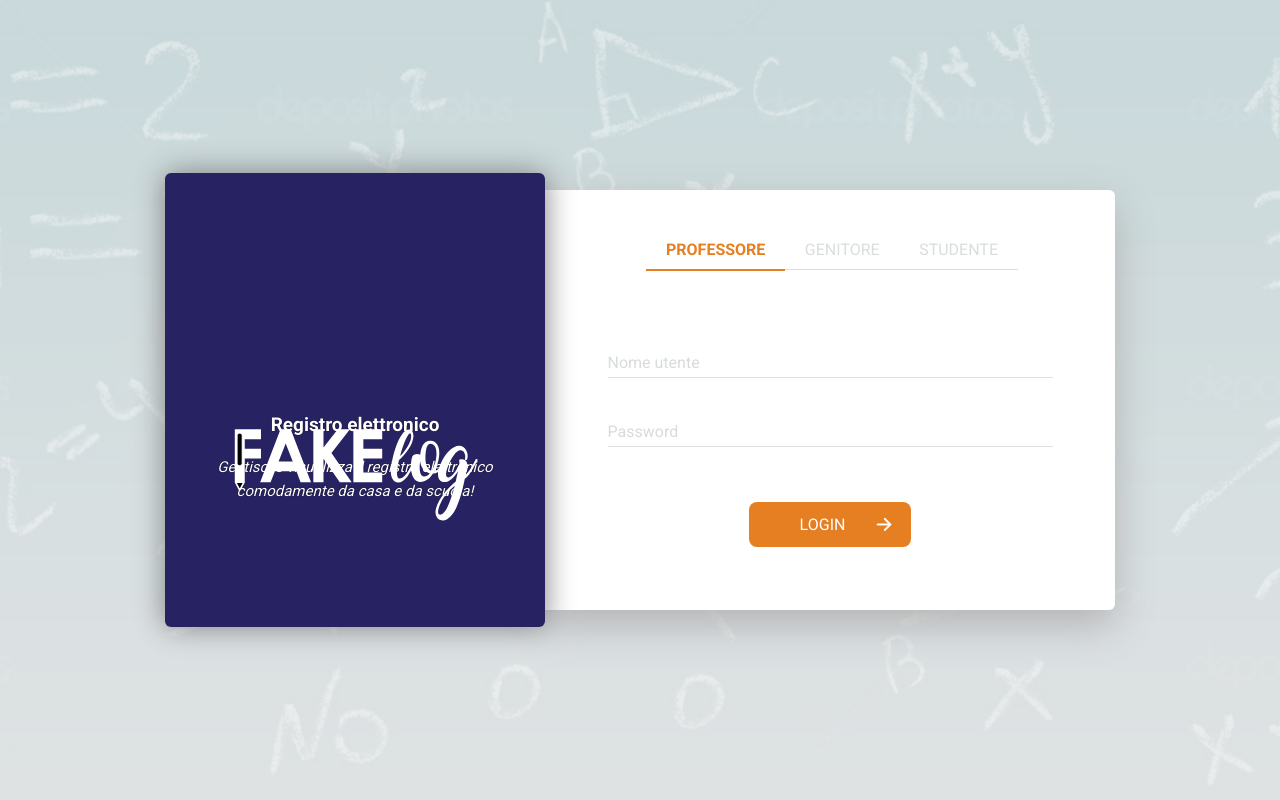
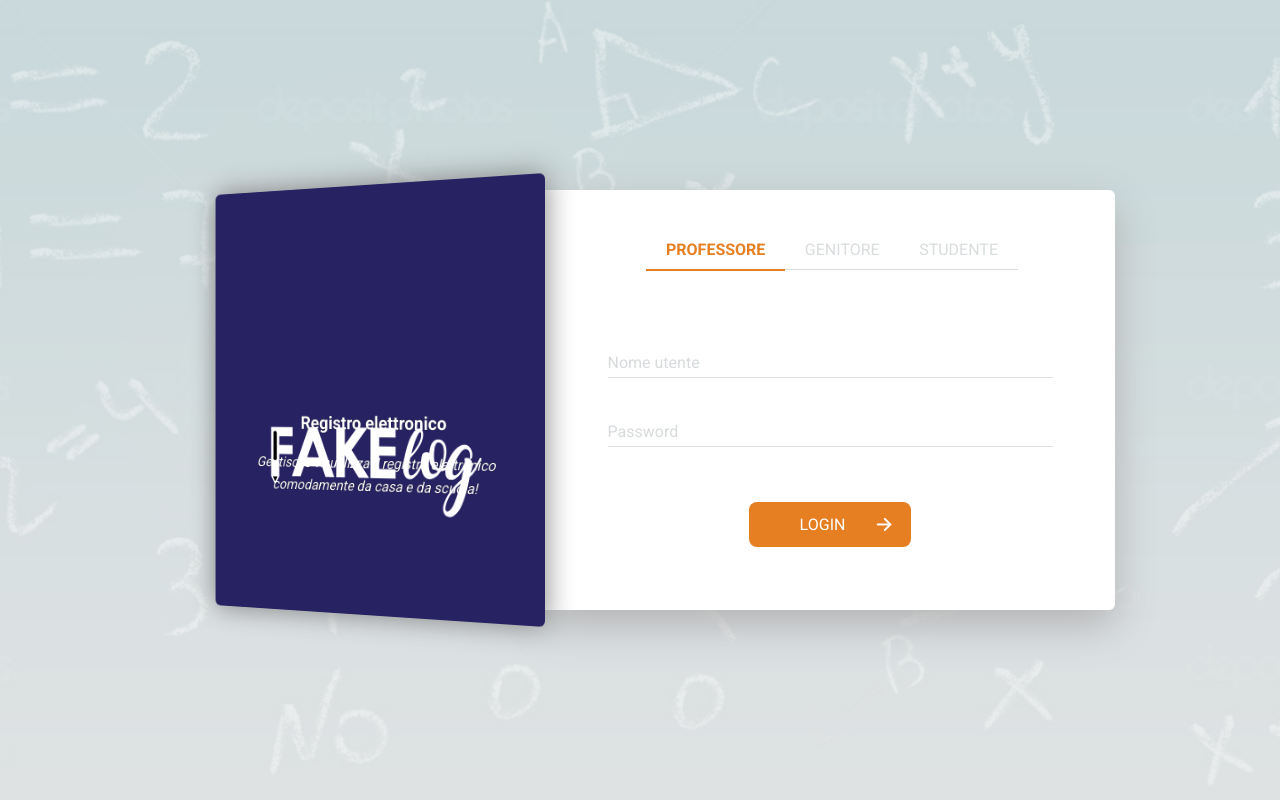
Before and after one commit to ADeltaX/RegistroElettronicoPHP, a PHP site: page / in a window 1280 px wide. Run offline with PHP 8.4, Linux system fonts and the light colour scheme; some libraries are stand-ins or nearby versions.

Commit message:
Animazione all'index.php quando si fa il resize
...quando cambia il layout.

```diff
--- a/css/style.css
+++ b/css/style.css
@@ -297,6 +297,13 @@ a:focus {
 	margin-top: 232px !important;
 }
 
+#brandblock {
+	transform-origin: 100% 50%;
+    transform-style: preserve-3d;
+    transform: rotateY(-25deg);
+	transition: transform 0.25s ease-in-out;
+}
+
 /* Media Queries*/
 
 @media(max-width:768px) {
@@ -320,6 +327,8 @@ a:focus {
 
 	#brandblock {
 		height: 40%;
+		transform: rotateY(0deg);
+		transition: transform 0.25s ease-in-out;
 	}
 	#responsiveimg {
 		position: absolute;
--- a/index.php
+++ b/index.php
@@ -25,7 +25,7 @@ if (isset($_SESSION['id'])) {
 	<body>
 		<div class="container">
 			<div class="child">
-				<div class="col-lg-4 col-lg-offset-1 col-md-4 col-md-offset-1 col-sm-12 col-xs-12 no-padding" style="z-index:1">
+				<div class="col-lg-4 col-lg-offset-1 col-md-4 col-md-offset-1 col-sm-12 col-xs-12 no-padding" style="z-index:1; perspective: 1500px;">
 					<div id="brandblock" class="item">
 						<div style="position: relative;">
 							<img id="responsiveimg" alt="logo" src="images/Fakelogo_WB.svg">
```
